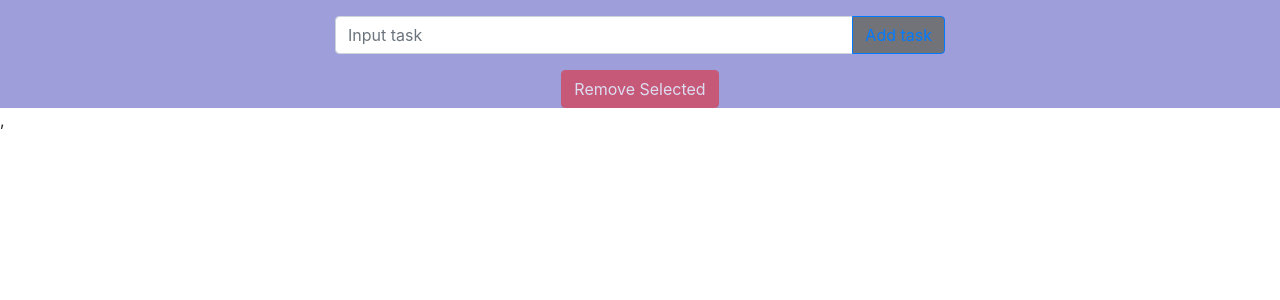
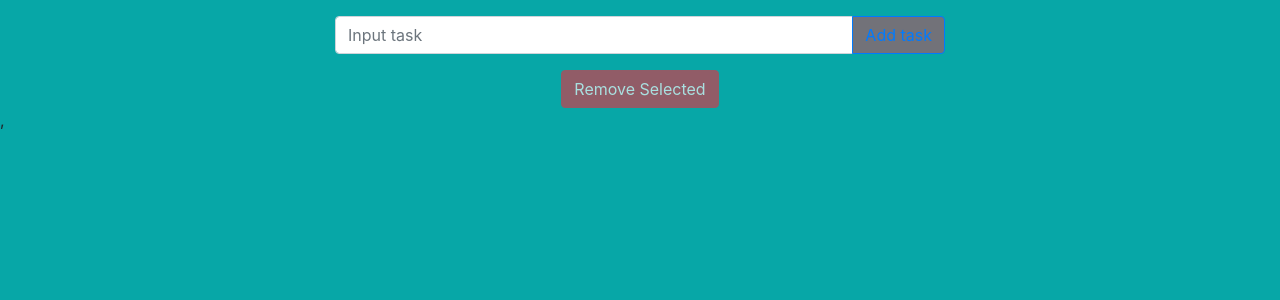
Before and after one commit to Ashbojuk/react_project, a React (Create React App) app: page / in a window 1280 px wide. Shown: the top 300 px of the page. Built offline with nearby package versions, Linux system fonts and the light colour scheme.

Commit message:
homework_9,10,11

```diff
--- a/src/App.css
+++ b/src/App.css
@@ -1,5 +0,0 @@
-
-.App {
-
-  background-color: rgb(158, 158, 218);
-}
--- a/src/App.js
+++ b/src/App.js
@@ -6,7 +6,7 @@ import 'bootstrap/dist/css/bootstrap.min.css';
 
 function App() {
   return (
-    <div className='App'>
+    <div >
       <ToDo />
     </div>
   );
--- a/src/ComponentsToDo/Confirm.js
+++ b/src/ComponentsToDo/Confirm.js
@@ -28,8 +28,8 @@ function Confirm(props) {
 }
 
 Confirm.protoTypes = {
-  count: PropTypes.number,
-  onSubmit: PropTypes.func,
-  onCancel: PropTypes.func,
+  count: PropTypes.number.isRequired,
+  onSubmit: PropTypes.func.isRequired,
+  onCancel: PropTypes.func.isRequired,
 };
 export default Confirm;
--- a/src/ComponentsToDo/Modal.js
+++ b/src/ComponentsToDo/Modal.js
@@ -69,8 +69,8 @@ class TaskModal extends Component {
 }
 
 TaskModal.propTypes = {
-  value: PropTypes.object,
-  onSave: PropTypes.func,
-  onCancel: PropTypes.func,
+  value: PropTypes.object.isRequired,
+  onSave: PropTypes.func.isRequired,
+  onCancel: PropTypes.func.isRequired,
 };
 export default TaskModal;
--- a/src/ComponentsToDo/NewTask.js
+++ b/src/ComponentsToDo/NewTask.js
@@ -63,5 +63,5 @@ export default class NewTask extends PureComponent {
 }
 
 NewTask.propTypes={
-    onAdd:PropTypes.func,
+    onAdd:PropTypes.func.isRequired,
 };
--- a/src/ComponentsToDo/Task/Task.js
+++ b/src/ComponentsToDo/Task/Task.js
@@ -61,8 +61,8 @@ class Task extends PureComponent {
 }
 Task.propTypes = {
     data: PropTypes.object,
-    onRemove: PropTypes.func,
-    onCheck: PropTypes.func,
-    onEdit: PropTypes.func,
+    onRemove: PropTypes.func.isRequired,
+    onCheck: PropTypes.func.isRequired,
+    onEdit: PropTypes.func.isRequired,
 };
 export default Task;
--- a/src/ComponentsToDo/Task/task.module.css
+++ b/src/ComponentsToDo/Task/task.module.css
@@ -8,7 +8,7 @@
 }
 
 .checked{
-    outline: 1px solid red;
+    border: 1px solid red !important;
 
 
 }
--- a/src/ComponentsToDo/ToDo/ToDo.js
+++ b/src/ComponentsToDo/ToDo/ToDo.js
@@ -11,7 +11,9 @@ export default class ToDo extends Component {
 
     state = {
         tasks: [],
-        checkedTasks: [],
+        checkedTasks: [
+
+        ],
         showConfirm: false,
         editTask: null
     };
--- a/src/index.css
+++ b/src/index.css
@@ -1,5 +1,6 @@
 body {
   margin: 0;
+  background-color: rgb(7, 167, 167) !important;
   font-family: -apple-system, BlinkMacSystemFont, 'Segoe UI', 'Roboto', 'Oxygen',
     'Ubuntu', 'Cantarell', 'Fira Sans', 'Droid Sans', 'Helvetica Neue',
     sans-serif;
@@ -8,6 +9,7 @@ body {
 }
 
 code {
+
   font-family: source-code-pro, Menlo, Monaco, Consolas, 'Courier New',
     monospace;
 }
--- a/src/index.js
+++ b/src/index.js
@@ -5,7 +5,7 @@ import App from './App';
 import * as serviceWorker from './serviceWorker';
 
 ReactDOM.render(
-  <React.StrictMode>
+  <React.StrictMode >
      <App />,
   </React.StrictMode>,
   document.getElementById('root')
```
